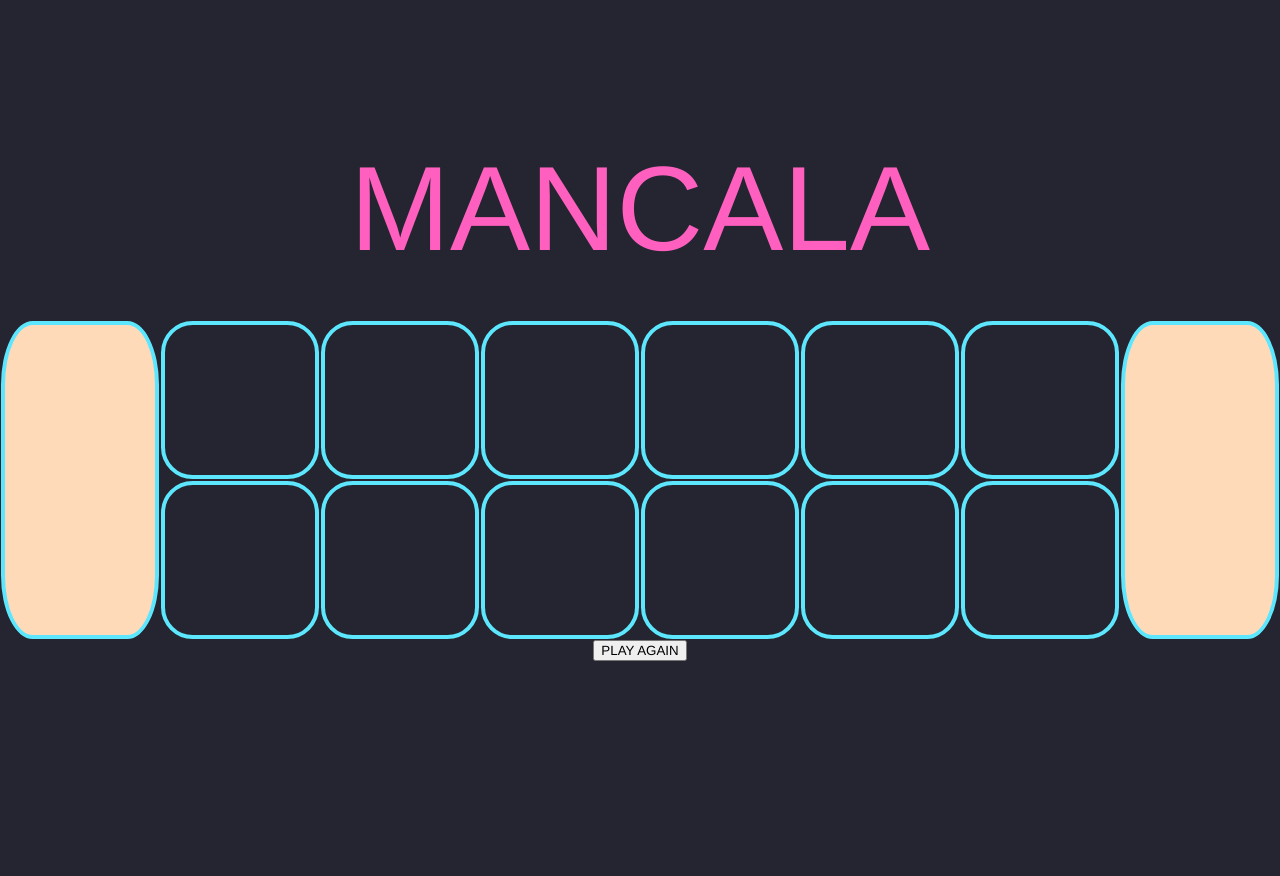
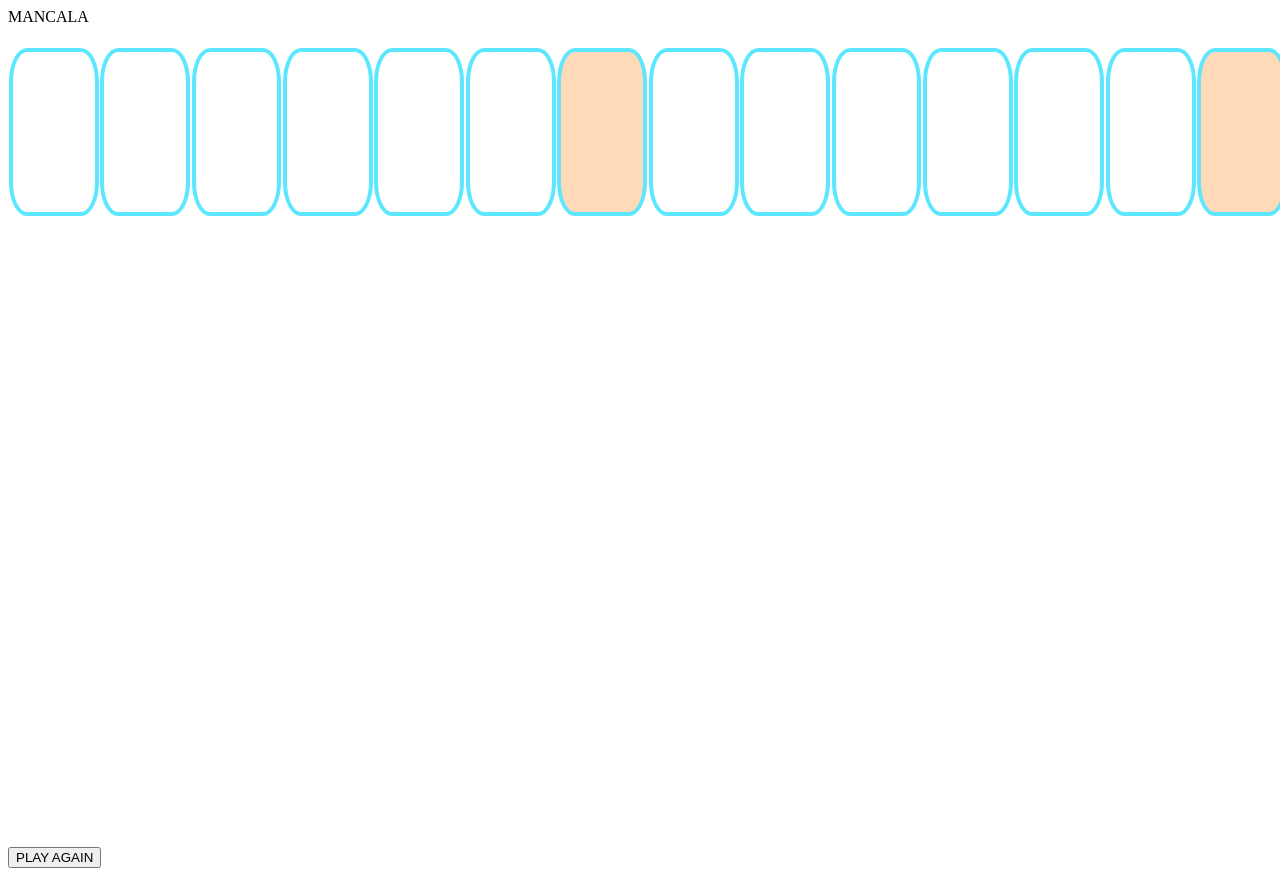
Before and after one commit to chaseeanderson/MancalaGameCA, a plain HTML site: page index.html in a window 1280 px wide. Before the commit the page ends 800 px from the top, so only its background shows below. Drawn offline with Linux system fonts and the light colour scheme.

Commit message:
remove css to re visualize data. add p1 click loop

```diff
--- a/css/main.css
+++ b/css/main.css
@@ -1,39 +1,16 @@
-* {
-  font-family: helvetica;
-  box-sizing: border-box;
+#board {
+  display: flex;
+  height: 100vh;
+  width: 100vw;
 }
 
-body {
-  height: 100vh;
-  margin: 0;
-  display: flex;
-  flex-direction: column;
-  justify-content: center;
-  align-items: center;
-  background-color: #242530;
-}
-
-header {
-  color: #FF60C0;
-  font-size: 15vmin;
-}
-
-#board {
-  display: grid;
-  grid-template-rows: repeat(2, 20vmin);
-  grid-template-columns: repeat(8, 20vmin);
-}
-
-#board .p1score {
+#board .score {
   background-color: peachpuff;
-  grid-area: 1 / -2 / 3 / -1;
-}
-
-#board .p2score {
-  background-color: peachpuff;
-  grid-area: 1 / 1 / 3 / 2;
 }
 #board > div {
+  display: inline;
+  height: 20vmin;
+  width: 20vmin;
   border: 0.5vmin solid #5DE7FF;
   margin: 0.1vmin;
   border-radius: 20%;
--- a/index.html
+++ b/index.html
@@ -13,15 +13,6 @@
   <h1 id="msg"></h1>
   <main id="board">
 
-    <div class="p2score" id="13"></div>
-
-    <div id="12"></div>
-    <div id="11"></div>
-    <div id="10"></div>
-    <div id="9"></div>
-    <div id="8"></div>
-    <div id="7"></div>
-
     <div id="0"></div>
     <div id="1"></div>
     <div id="2"></div>
@@ -29,7 +20,16 @@
     <div id="4"></div>
     <div id="5"></div>
 
-    <div class= "p1score" id="6"></div>
+    <div class="score" id="6"></div>
+
+    <div id="7"></div>
+    <div id="8"></div>
+    <div id="9"></div>
+    <div id="10"></div>
+    <div id="11"></div>
+    <div id="12"></div>
+
+    <div class= "score" id="13"></div>
   </main id="board">
   <button>PLAY AGAIN</button>
 </body>
--- a/js/main.js
+++ b/js/main.js
@@ -17,25 +17,54 @@ let board, gems, turn, scores, winner;
 
 /*----- cached element references -----*/
 const scoreEls = {
-  p1: document.querySelector('p1score'),
-  p2: document.querySelector('p2score')
+  p1: document.getElementById('6'),
+  p2: document.getElementById('13')
 }
+
 const cellEls = [...document.querySelectorAll('main div')];
+
 const replayBtn = document.querySelector('button');
-const playableEls = [...document.querySelectorAll('#board div:nth-child(n+2):nth-child(-n+13)')]
+// const playableEls = [...document.querySelectorAll('#board div:nth-child(n+2):nth-child(-n+13)')]
 
 
 /*----- event listeners -----*/
-playableEls.forEach(el => el.addEventListener('click', handleSelect));
+// cellEls.forEach(el => el.addEventListener('click', player1Click));
+document.getElementById('board').addEventListener('click', player1Click);
 replayBtn.addEventListener('click', init);
 
 /*----- functions -----*/
 init()
 
+
+
 function handleSelect() {
 
-console.log('billygoat')
-  // render()
+
+  render()
+}
+
+
+
+function player1Click(e) {
+  const selection = cellEls.indexOf(e.target)
+  // Sets the amount of gems to be distributed
+  gems = board[selection];
+  board[selection] = 0;
+  // Distributes gems
+  while (gems > 0) {
+    for (let i = selection + 1; i < board.length; i++) {
+      gems--
+      board[i]++
+      if (board[i] === 13) break; // START HERE TODAY. LOOP ISNT STOPPING
+      render()
+    }
+  }
+  console.log(board)
+
+  // const divId = document.getElementById(`${playableIdx}`)
+  // console.log(playableIdx)
+  // console.log(divId)
+
 }
 
 function render () {
@@ -43,7 +72,11 @@ function render () {
 }
 
 function init () {
+board = [4, 4, 4, 4, 4, 4, 0, 4, 4, 4, 4, 4, 4, 0];
 
+gems = 0;
+turn = 1;
+winner = null;
 
   render()
 }
```
